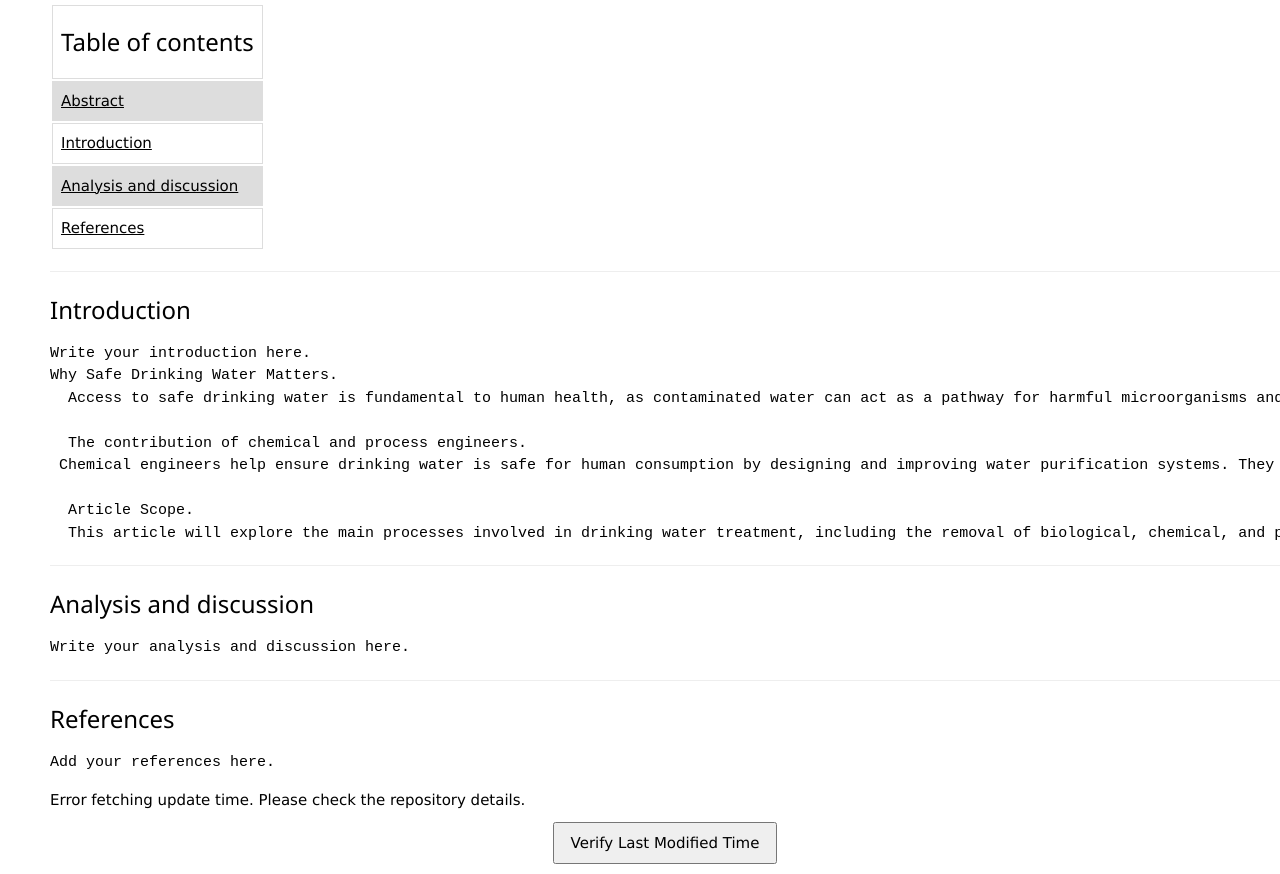
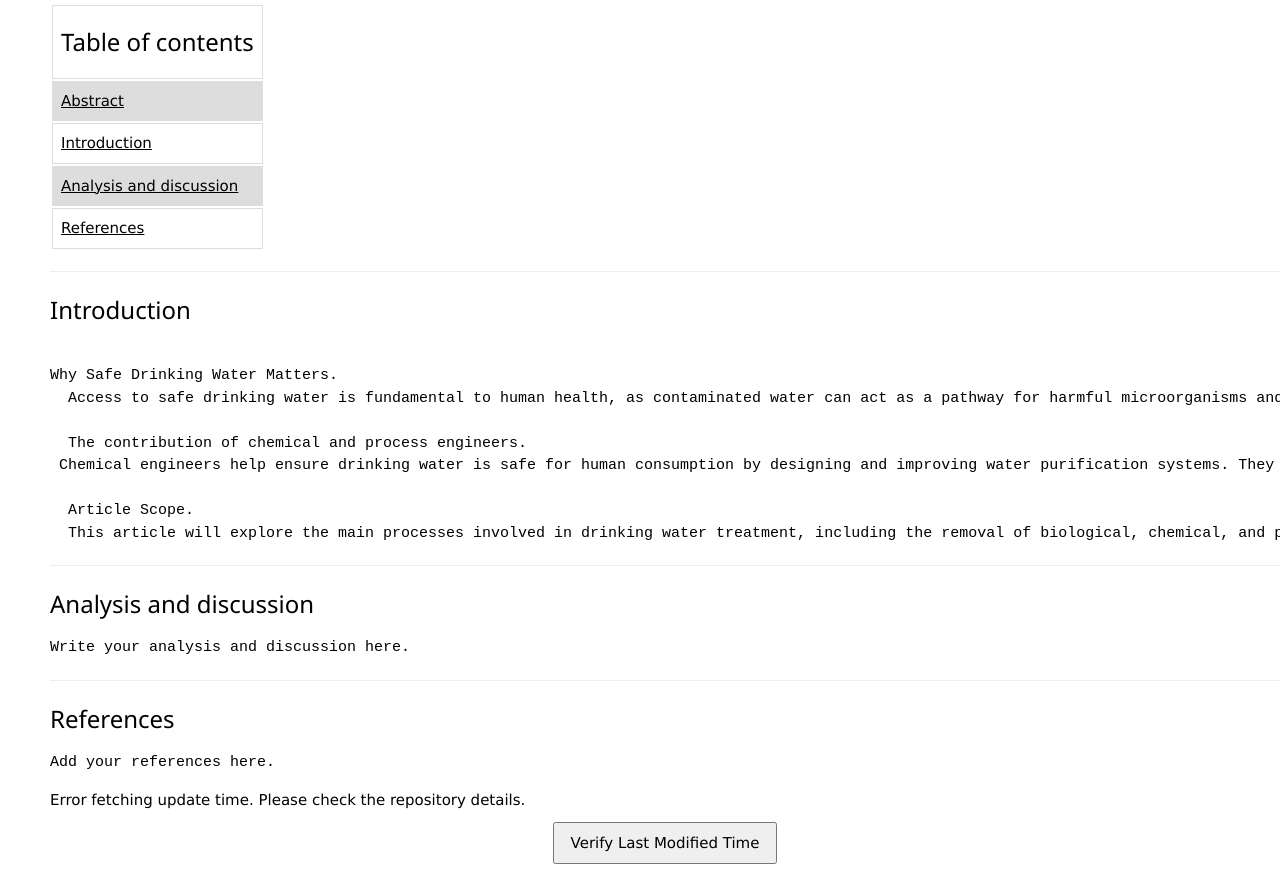
Before and after one commit to FEPSFY7006416/FEPSFY7006416, a plain HTML site: page index.html in a window 1280 px wide. Shown: the part 724-1598 px from the top of the page. Drawn offline with nearby package versions, Linux system fonts and the light colour scheme; no server answers.

Commit message:
Revise introduction on safe drinking water
Updated introduction section to emphasize the importance of safe drinking water and its health implications.

```diff
--- a/index.html
+++ b/index.html
@@ -82,7 +82,7 @@ Write your abstract here.
 
 <p class="ex1">
 <pre>
-Write your introduction here.
+
 Why Safe Drinking Water Matters.
   Access to safe drinking water is fundamental to human health, as contaminated water can act as a pathway for harmful microorganisms and chemical substances to enter the human body. Contaminated water transmits serveral diseases such as cholera, diarrhoea, dysentery, and typhoid. Chemical contamination is another major concern. Naturally occuring substances such as arsenic and flouride can contaminate groundwater, while lead can enter drinking water through contact with water supply components. Unsafe drinking water, sanitation and hand hygiene are associated with approximately one million deaths from diarrhoea every year. World Health Organisation (2023)
 
```
